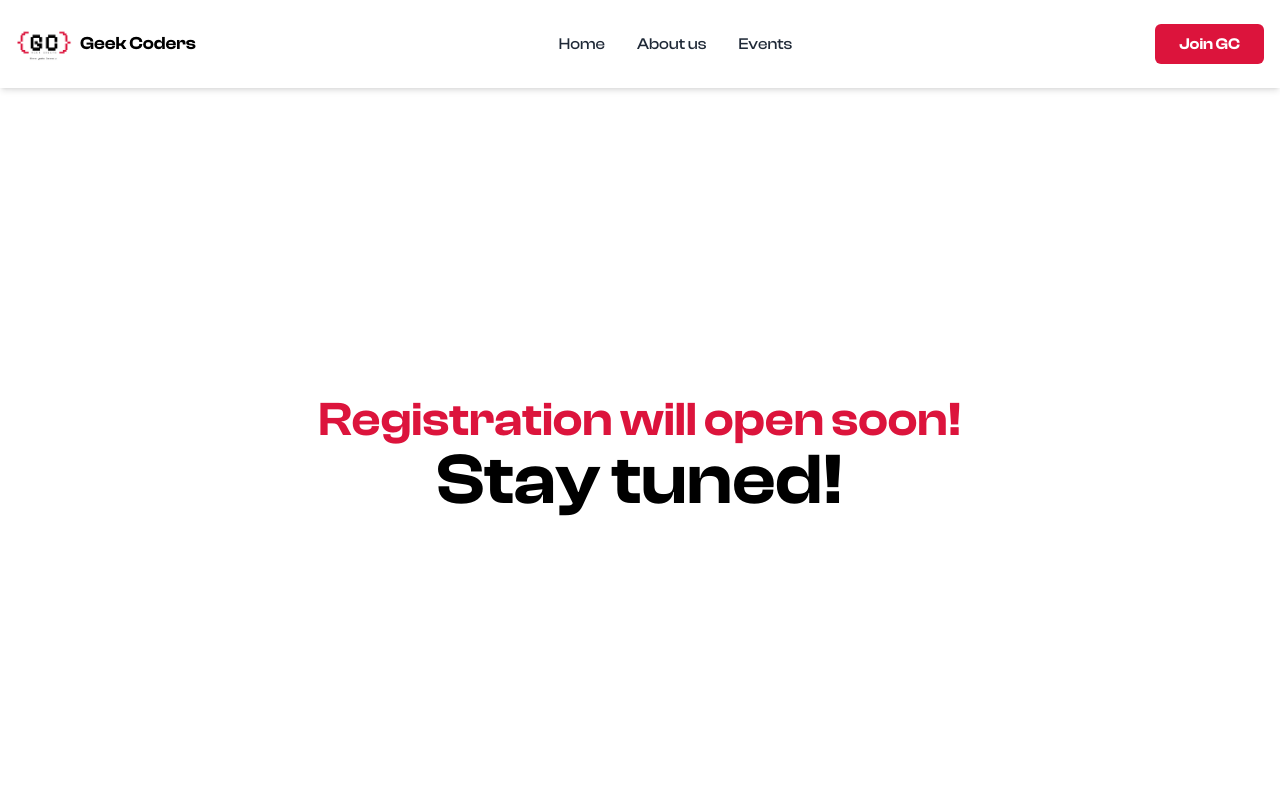
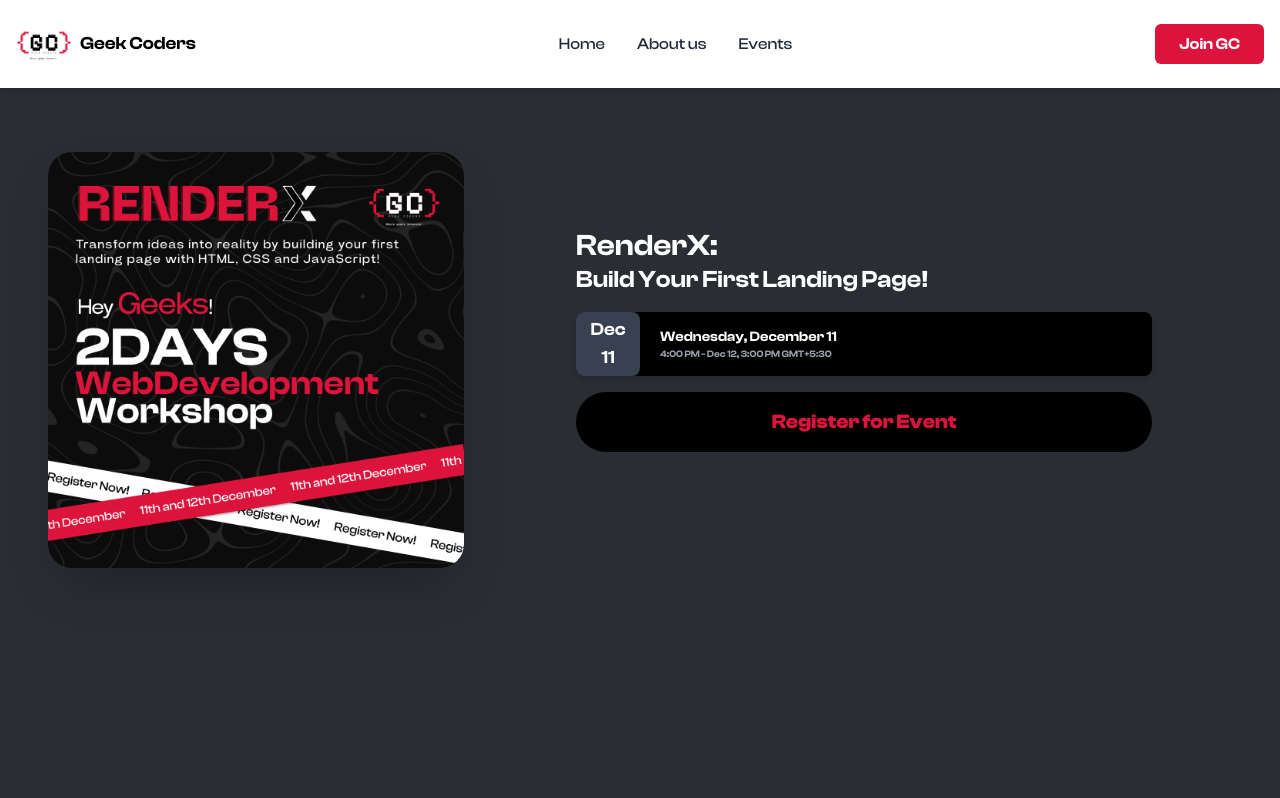
Before and after one commit to geekcoders-community/GeekCoders.Community, a Next.js app: page /register in a window 1280 px wide. Shown: the top 798 px of the page. Built offline with nearby package versions, Linux system fonts and the light colour scheme.

Commit message:
reg page

```diff
--- a/app/faq/page.js
+++ b/app/faq/page.js
@@ -8,7 +8,7 @@
             <Navbar/>
 
         <div className = "mt-28 flex flex-col items-center justify-center h-full ">
-                <h1 className='font-clash text-[rgb(220,20,60)] text-7xl font-semibold'>FAQs</h1>
+                <h1 className='font-clash max-h-dvh text-[rgb(220,20,60)] text-7xl font-semibold'>FAQs</h1>
                 <h1 className='font-clash text-black font-semibold text-7xl'>Ask Your Questions here!</h1>
 
         </div>
--- a/app/register/page.js
+++ b/app/register/page.js
@@ -1,21 +1,72 @@
 import React from 'react'
+import Script from 'next/script';
 import Navbar from '../components/Navbar'
 import Footer from '../components/Footer'
+import Image from "next/image";
+import luma from "../assets/Luma.png";
+
+
 
 const register = () => {
   return (
     <>
-    <div className="flex flex-col h-[800px] ">
+    <div className="flex flex-col h-[800px] md:h-[1000px] lg:h-screen bg-[#2A2E33]">
 
       <Navbar/>
-      <div className=" mt-28 flex flex-col items-center justify-center h-full ">
+      {/* <div className=" mt-28 flex flex-col items-center justify-center h-full ">
              <h1 className='font-clash text-[rgb(220,20,60)] text-xl md:text-5xl font-semibold'>Registration will open soon!</h1>
              <h1 className='font-clash text-black font-semibold text-5xl md:text-7xl'>Stay tuned!</h1>
 
       </div>
+       */}
+       <div className='mt-28 md:px-8  flex  flex-col lg:flex-row justify-center items-center'>
+  <div className='h-full flex items-center justify-center mt-10 px-4 mb-2 md:mb-0'>
+    <Image
+      src={luma} // You can replace this with the actual path to your logo
+      alt="RenderX Logo"
+      width={500}
+      height={500}
+      className='  rounded-3xl shadow-2xl'
+    />
+  </div>
+  <div className="flex flex-col gap-2 w-full max-w-screen-md">
+    <div className="">
+      <div className="font-clash font-semibold px-6 md:px-24 md:py-10">
+        <h1 className=" text-white text-lg md:text-3xl long">
+          RenderX:
+        </h1>
+        <p className='text-white text-lg md:text-2xl mb-4 long'> Build Your First Landing Page!</p>
+        <div className="flex flex-row w-full items-center gap-3   bg-black text-white rounded-lg shadow-md ">
+          <div className="flex flex-col items-center justify-center w-12 h-12 bg-gray-700 rounded-lg p-8  md:mb-0">
+            <div className="text-lg font-semibold mb-0">Dec</div>
+            <div className="text-lg font-semibold">11</div>
+          </div>
+          <div className="flex flex-col text-center md:text-left px-2 ">
+            <span className="text-sm font-semibold">Wednesday, December 11</span>
+            <span className="text-[0.6rem] text-gray-400">
+              4:00 PM - Dec 12, 3:00 PM GMT+5:30
+            </span>
+          </div>
+        </div>
+        <div className='flex justify-center items-center '>
+          <a
+            href="https://lu.ma/event/evt-rUadkQ45jJpar0N"
+            className="luma-checkout text-sm md:text-xl font-clash bg-black text-[#DC143C] font-bold rounded-full mt-4 px-16 py-4 md:px-28   lg:mb-0 w-full items-center text-center"
+            data-luma-action="checkout"
+            data-luma-event-id="evt-rUadkQ45jJpar0N"
+          >
+            Register for Event
+          </a>
 
+          <script id="luma-checkout" src="https://embed.lu.ma/checkout-button.js"></script>
+        </div>
+      </div>
     </div>
-    <div  className="w-full px-6">
+  </div>
+</div>
+    </div>
+
+    <div  className="w-full px-6 bg-[#2A2E33]">
         <Footer />
       </div>
     </>
```
Also changed, not shown: app/assets/Luma.png (added).
